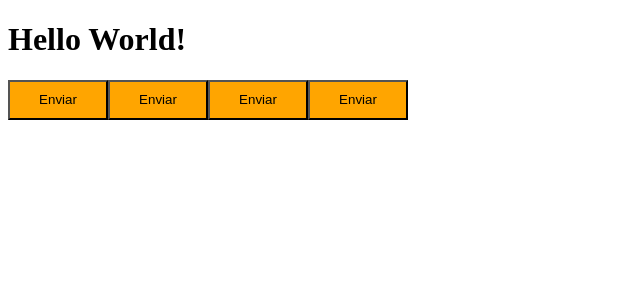
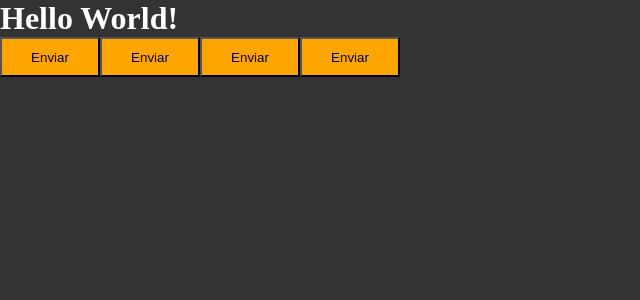
Before and after one commit to Bilusca/react-timer, a React (Vite) app: page / in a window 1280 px wide. Shown: the top 300 px of the page, without its empty margins (0-640 px from the left). Built offline with nearby package versions, Linux system fonts and the light colour scheme.

Commit message:
chore: define global styles

```diff
--- a/src/App.tsx
+++ b/src/App.tsx
@@ -1,6 +1,7 @@
 import { ThemeProvider } from "styled-components";
 import { Button } from "@/components/Button";
 import { defautlTheme } from "@/styles/themes/default";
+import { GlobalStyle } from "@/styles/global";
 
 export function App() {
   return (
@@ -12,6 +13,8 @@
       <Button />
       <Button />
       <Button />
+
+      <GlobalStyle />
     </ThemeProvider>
   );
 }
--- /dev/null
+++ b/src/styles/global.ts
@@ -0,0 +1,14 @@
+import { createGlobalStyle } from "styled-components";
+
+export const GlobalStyle = createGlobalStyle`
+  * {
+    margin: 0;
+    padding: 0;
+    box-sizing: border-box
+  }
+
+  body {
+    background-color: #333;
+    color: #fff;
+  }
+`;
```
